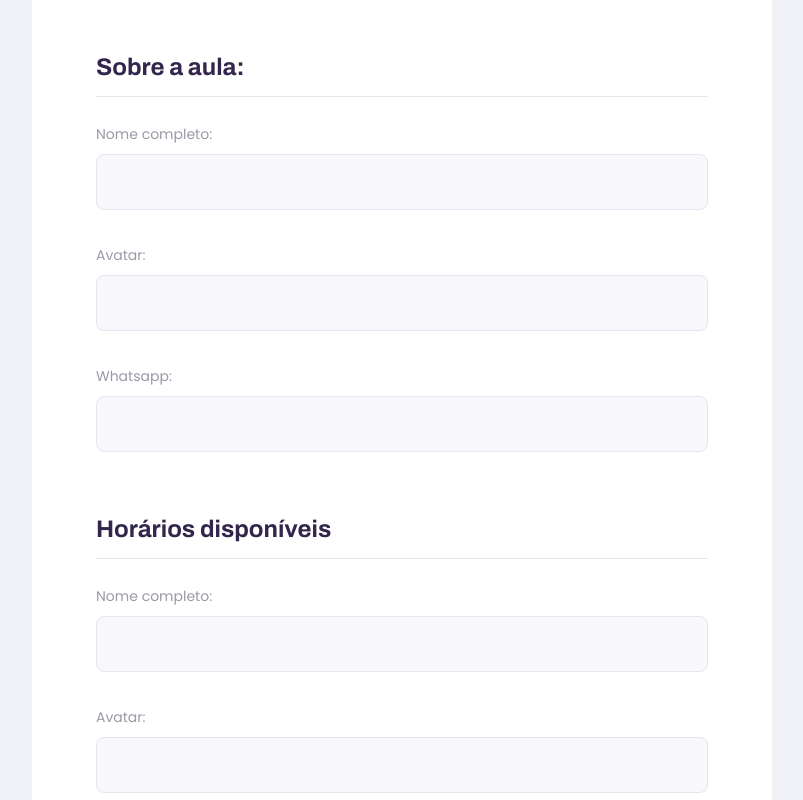
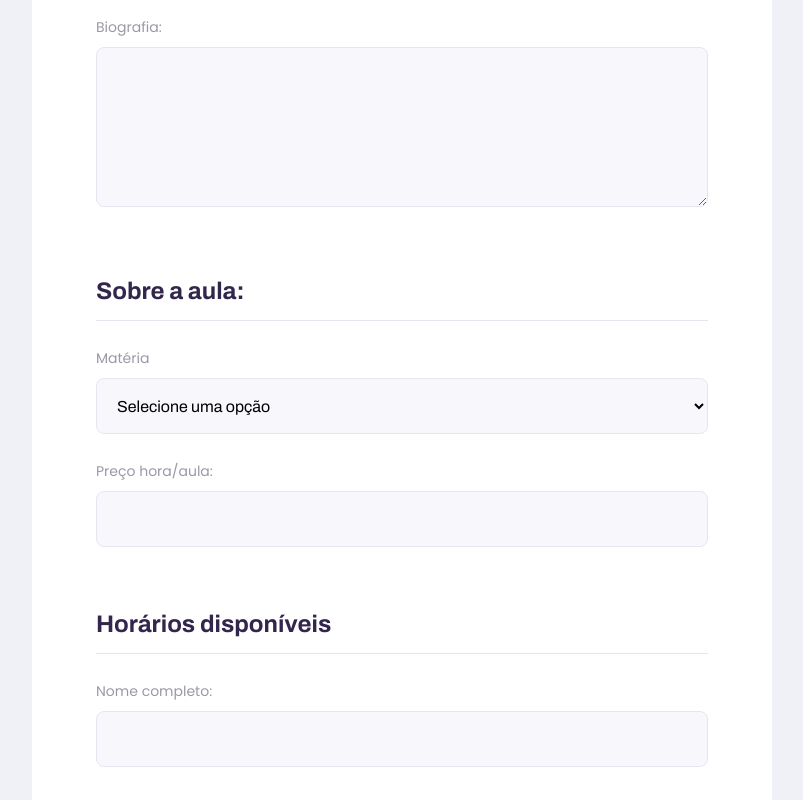
Before and after one commit to Bignotto/nlw2-web, a React (Create React App) app: page /giveclasses in a window 1280 px wide. Shown: the part 780-1580 px from the top of the page, without its empty margins (238-1041 px from the left). Built offline with nearby package versions, Linux system fonts and the light colour scheme.

Commit message:
wip teacher form
created input, textarea and select component

```diff
--- /dev/null
+++ b/src/components/Select/index.tsx
@@ -0,0 +1,34 @@
+import React, { SelectHTMLAttributes } from "react";
+
+import "./styles.css";
+
+interface SelectProps extends SelectHTMLAttributes<HTMLSelectElement> {
+  label: string;
+  name: string;
+  options: Array<{
+    value: string;
+    label: string;
+  }>;
+}
+
+const Select: React.FC<SelectProps> = ({ label, name, options, ...rest }) => {
+  return (
+    <div className="select-block">
+      <label htmlFor={name}>{label}</label>
+      <select id={name} {...rest}>
+        <option value="" disabled selected hidden>
+          Selecione uma opção
+        </option>
+        {options.map(option => {
+          return (
+            <option key={option.value} value={option.value}>
+              {option.label}
+            </option>
+          );
+        })}
+      </select>
+    </div>
+  );
+};
+
+export default Select;
--- /dev/null
+++ b/src/components/Select/styles.css
@@ -0,0 +1,32 @@
+.select-block {
+  position: relative;
+}
+.select-block + .select-block {
+  margin-top: 3.2rem;
+}
+.select-block label {
+  font-size: 1.4rem;
+}
+
+.select-block select {
+  width: 100%;
+  height: 5.6rem;
+  margin-top: 0.8rem;
+  border-radius: 0.8rem;
+  background: var(--color-input-background);
+  border: 1px solid var(--color-line-in-white);
+  outline: 0;
+  padding: 0 1.6rem;
+  font: 1.6rem Archivo;
+}
+
+.select-block:focus-within::after {
+  width: calc(100% - 3.2rem);
+  height: 2px;
+  content: "";
+  background: var(--color-primary-light);
+  position: absolute;
+  left: 1.6rem;
+  right: 1.6rem;
+  bottom: 0;
+}
--- /dev/null
+++ b/src/components/Textarea/index.tsx
@@ -0,0 +1,19 @@
+import React, { TextareaHTMLAttributes } from "react";
+
+import "./styles.css";
+
+interface TextareaProps extends TextareaHTMLAttributes<HTMLTextAreaElement> {
+  label: string;
+  name: string;
+}
+
+const Textarea: React.FC<TextareaProps> = ({ label, name, ...rest }) => {
+  return (
+    <div className="textarea-block">
+      <label htmlFor={name}>{label}</label>
+      <textarea id={name} {...rest} />
+    </div>
+  );
+};
+
+export default Textarea;
--- /dev/null
+++ b/src/components/Textarea/styles.css
@@ -0,0 +1,34 @@
+.textarea-block {
+  position: relative;
+}
+.textarea-block + .textarea-block {
+  margin-top: 3.2rem;
+}
+.textarea-block label {
+  font-size: 1.4rem;
+}
+
+.textarea-block textarea {
+  width: 100%;
+  height: 16rem;
+  margin-top: 0.8rem;
+  border-radius: 0.8rem;
+  background: var(--color-input-background);
+  border: 1px solid var(--color-line-in-white);
+  outline: 0;
+  resize: vertical;
+  padding: 1.2rem 1.6rem;
+  font: 1.6rem Archivo;
+  min-height: 8rem;
+}
+
+.textarea-block:focus-within::after {
+  width: calc(100% - 3.2rem);
+  height: 2px;
+  content: "";
+  background: var(--color-primary-light);
+  position: absolute;
+  left: 1.6rem;
+  right: 1.6rem;
+  bottom: 7px;
+}
--- a/src/pages/TeacherForm/index.tsx
+++ b/src/pages/TeacherForm/index.tsx
@@ -5,6 +5,8 @@
 import Input from "../../components/Input";
 
 import warningIcon from "../../assets/images/icons/warning.svg";
+import Textarea from "../../components/Textarea";
+import Select from "../../components/Select";
 
 const TeacherForm: React.FC = () => {
   return (
@@ -20,18 +22,27 @@
           <Input name="name" label="Nome completo:" />
           <Input name="avatar" label="Avatar:" />
           <Input name="whatsapp" label="Whatsapp:" />
+          <Textarea name="bio" label="Biografia:" />
         </fieldset>
         <fieldset>
           <legend>Sobre a aula:</legend>
-          <Input name="name" label="Nome completo:" />
-          <Input name="avatar" label="Avatar:" />
-          <Input name="whatsapp" label="Whatsapp:" />
+          <Select
+            name="subject"
+            label="Matéria"
+            options={[
+              { value: "OO", label: "Orientação a Objetos" },
+              { value: "Java", label: "Java" },
+              { value: "CSharp", label: "C#" },
+              { value: "Javascript", label: "Javascript" },
+              { value: "DataScience", label: "Data Science" },
+              { value: "Patterns", label: "Design Patterns" },
+            ]}
+          />
+          <Input name="cost" label="Preço hora/aula:" />
         </fieldset>
         <fieldset>
           <legend>Horários disponíveis</legend>
           <Input name="name" label="Nome completo:" />
-          <Input name="avatar" label="Avatar:" />
-          <Input name="whatsapp" label="Whatsapp:" />
         </fieldset>
         <footer>
           <p>
--- a/src/pages/TeacherForm/styles.css
+++ b/src/pages/TeacherForm/styles.css
@@ -36,6 +36,11 @@
   padding-bottom: 1.6rem;
   border-bottom: 1px solid var(--color-line-in-white);
 }
+#page-teacher-form main fieldset .input-block + .textarea-block,
+#page-teacher-form main fieldset .select-block + .input-block {
+  margin-top: 2.4rem;
+}
+
 #page-teacher-form main label {
   color: var(--color-text-complement);
 }
--- a/src/pages/TeacherList/index.tsx
+++ b/src/pages/TeacherList/index.tsx
@@ -4,14 +4,38 @@
 import "./styles.css";
 import TeacherItem from "../../components/TeacherItem";
 import Input from "../../components/Input";
+import Select from "../../components/Select";
 
 const TeacherList: React.FC = () => {
   return (
     <div id="page-teacher-list" className="container">
       <PageHeader title="Estes são os Proffys disponíveis:">
         <form id="search-teachers">
-          <Input name="subject" label="Matéria" />
-          <Input name="week_day" label="Dia da semana" />
+          <Select
+            name="subject"
+            label="Matéria"
+            options={[
+              { value: "OO", label: "Orientação a Objetos" },
+              { value: "Java", label: "Java" },
+              { value: "CSharp", label: "C#" },
+              { value: "Javascript", label: "Javascript" },
+              { value: "DataScience", label: "Data Science" },
+              { value: "Patterns", label: "Design Patterns" },
+            ]}
+          />
+          <Select
+            name="week_day"
+            label="Dia da semana"
+            options={[
+              { value: "0", label: "Domingo" },
+              { value: "1", label: "Segunda-feira" },
+              { value: "2", label: "Terça-feira" },
+              { value: "3", label: "Quarta--feira" },
+              { value: "4", label: "Quinta-feira" },
+              { value: "5", label: "Sexta-feira" },
+              { value: "6", label: "Sábado" },
+            ]}
+          />
           <Input type="time" name="time" label="Horário" />
         </form>
       </PageHeader>
--- a/src/pages/TeacherList/styles.css
+++ b/src/pages/TeacherList/styles.css
@@ -56,7 +56,8 @@
     bottom: -28px;
   }
 
-  #search-teachers .input-block + .input-block {
+  #search-teachers .input-block + .input-block,
+  #search-teachers .select-block + .select-block {
     margin-top: 0;
   }
 }
```
